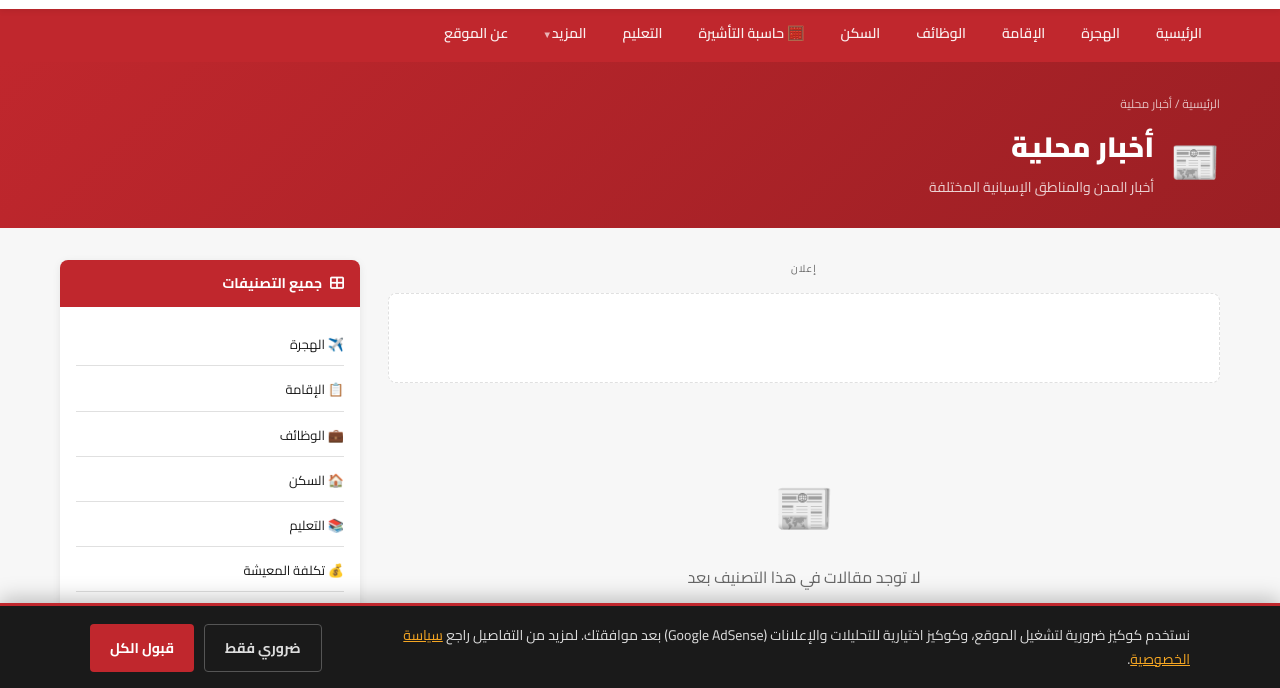
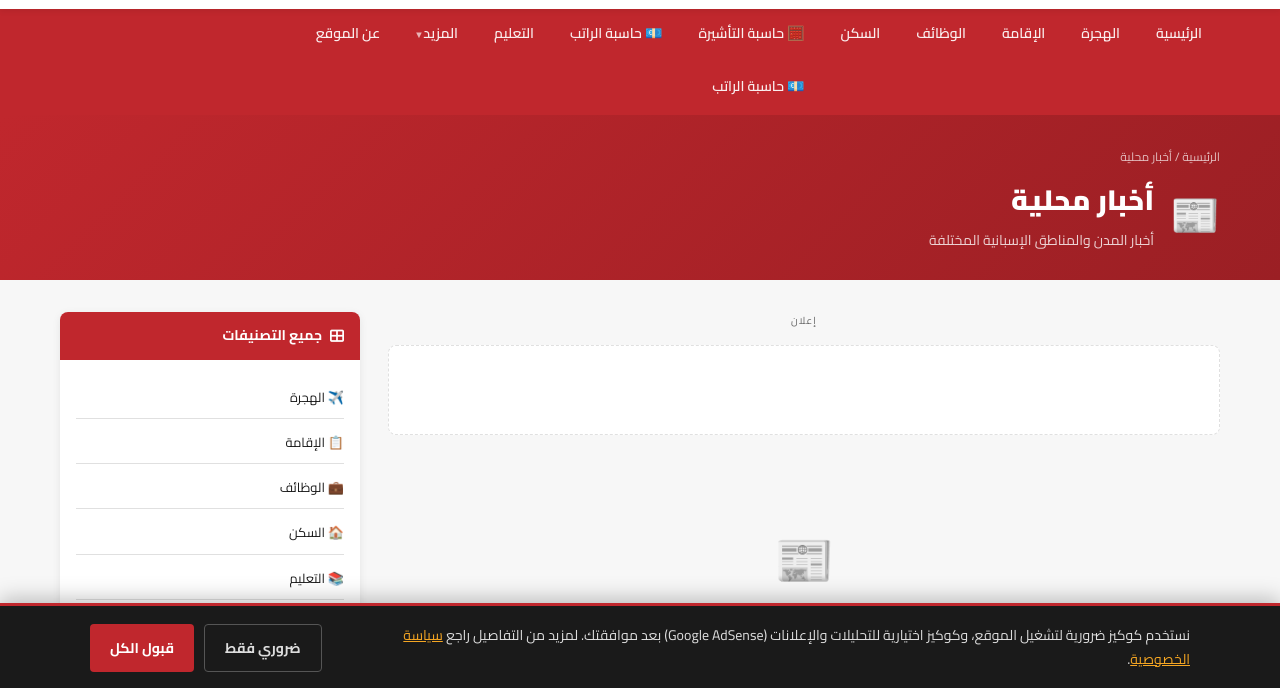
Before and after one commit to puntoblanco1/espana-hoy, a website: page public/category.html in a window 1280 px wide. Shown: the part 110-798 px from the top of the page. Drawn offline with Linux system fonts and the light colour scheme; no server answers.

Commit message:
feat: add salary-calculator nav link to category.html

```diff
--- a/public/category.html
+++ b/public/category.html
@@ -59,7 +59,9 @@
       <li class="nav-item"><a href="/category/residency">الإقامة</a></li>
       <li class="nav-item"><a href="/jobs">الوظائف</a></li>
       <li class="nav-item"><a href="/housing">السكن</a></li>
-      <li class="nav-item"><a href="/visa-calculator">🧮 حاسبة التأشيرة</a></li>
+      <li class="nav-item"><a href="/visa-calculator">🧮 حاسبة التأشيرة</a>
+    <a href="/salary-calculator">💶 حاسبة الراتب</a></li>
+      <li class="nav-item"><a href="/salary-calculator">💶 حاسبة الراتب</a></li>
       <li class="nav-item"><a href="/category/education">التعليم</a></li>
       <li class="nav-item has-sub">
         <a href="#">المزيد</a>
@@ -86,6 +88,7 @@
     <a href="/jobs">💼 الوظائف</a>
     <a href="/housing">🏠 السكن</a>
     <a href="/visa-calculator">🧮 حاسبة التأشيرة</a>
+    <a href="/salary-calculator">💶 حاسبة الراتب</a>
     <a href="/category/education">📚 التعليم</a>
     <a href="/category/cost-of-living">💰 تكلفة المعيشة</a>
     <a href="/category/government-benefits">🏛️ مزايا حكومية</a>
```
